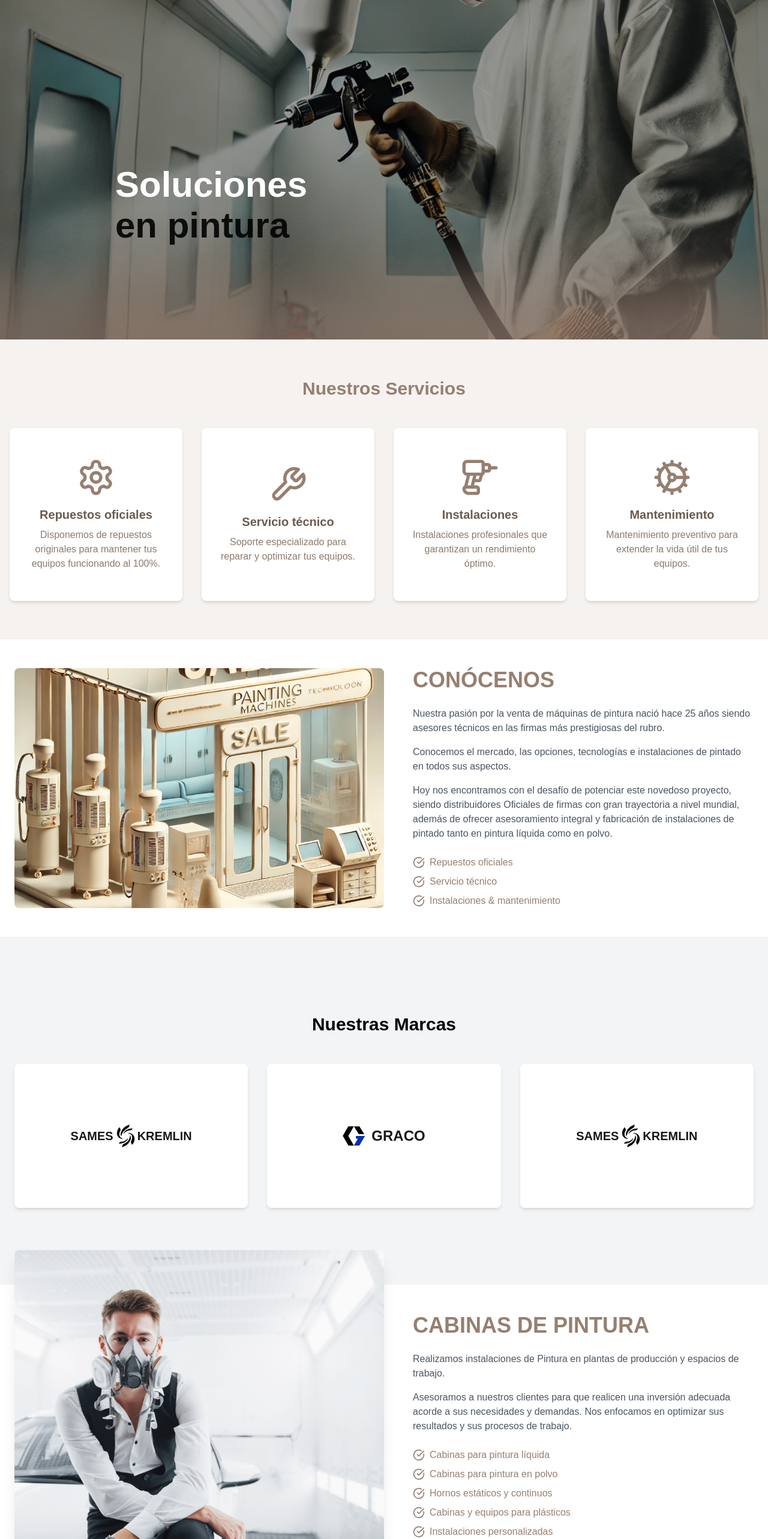
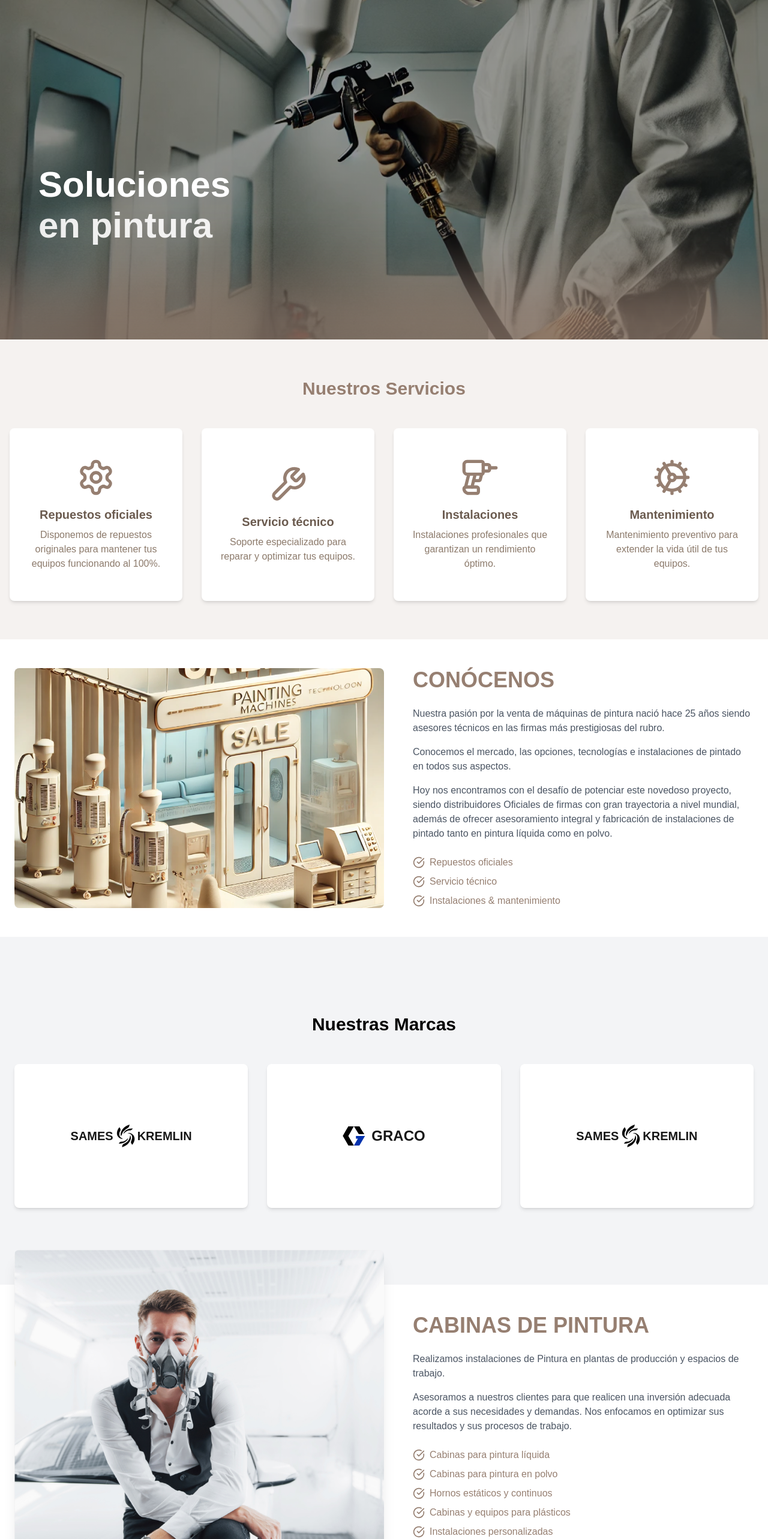
Before and after one commit to Danelarrate/mw-solutions, a Next.js app: page / in a window 1280 px wide. Shown: the part 234-2800 px from the top of the page at 60% size. Built offline with nearby package versions, Linux system fonts and the light colour scheme.

Commit message:
add paintbrush animation to brand card

```diff
--- a/src/app/globals.css
+++ b/src/app/globals.css
@@ -108,9 +108,45 @@ body {
     }
     100% {
       background: transparent;
-      color: black;
+      color: white;
       background-clip: text;
       background-blend-mode: normal;
-
     }
   }
+
+.cabin-image {
+      background-image: url('../public/cabincar.jpg');
+      background-size: cover;
+    }
+
+.image-paint-brush {
+  background-image: linear-gradient(0deg, rgba(0, 0, 0, 0), rgba(0, 0, 0, 0));
+  background-size: cover;
+  color: transparent;
+  transition: all;
+}
+
+@media (prefers-reduced-motion:no-preference){
+  .image-paint-brush:hover {
+    animation: picGifAnimation 1.75s forwards;
+    color: white;
+    /* Duración de la animación */
+  }
+
+  @keyframes picGifAnimation {
+    0% {
+      background-image: linear-gradient(0deg, rgba(0, 0, 0, .4), rgba(0, 0, 0, 0.4)), url('../public/brush.gif');
+      background-blend-mode: multiply;
+    }
+
+    99% {
+      background-image: linear-gradient(0deg, rgba(0, 0, 0, .4), rgba(0, 0, 0, 0.4)), url('../public/brush.gif');
+      background-blend-mode: multiply;
+    }
+
+    100% {
+      background-image: linear-gradient(0deg, rgba(0, 0, 0, 1), rgba(0, 0, 0, 1));
+      background-blend-mode: normal;
+    }
+  }
+     }
--- a/src/components/Brands.tsx
+++ b/src/components/Brands.tsx
@@ -51,8 +51,8 @@ export const Brands = () => {
                 {brand.logo}
               </div>
 
-              <div className='absolute inset-0 bg-black bg-opacity-75 rounded-lg flex items-center justify-center p-4 transition-opacity duration-300 opacity-0 hover:opacity-100'>
-                <p className='text-white text-center'>{brand.description}</p>
+              <div className='absolute inset-0 rounded-lg flex items-center justify-center p-4 image-paint-brush'>
+                <p className=' text-center'>{brand.description}</p>
               </div>
 
               <div className='sr-only'>{brand.description}</div>
--- a/src/components/CabinSection.tsx
+++ b/src/components/CabinSection.tsx
@@ -1,6 +1,5 @@
 import { CheckCircle } from 'lucide-react'
-import Image from 'next/image'
-import cabincar from '../public/cabincar.jpg'
+
 export const CabinSection = () => {
   return (
     <section className='py-12 bg-white'>
@@ -8,15 +7,7 @@ export const CabinSection = () => {
         <div className='flex flex-col md:flex-row items-center'>
           {/* Left side - Image */}
           <div className='w-full bg-black md:w-1/2 mb-8 md:mb-0 relative'>
-            <div className=' xl:h-[600px] md:h-96 w-full xl:absolute xl:top-[-330px] shadow-xl'>
-              <Image
-                src={cabincar}
-                alt='Técnico en cabina de pintura'
-                layout='fill'
-                objectFit='cover'
-                className='rounded-lg'
-              />
-            </div>
+            <div className=' xl:h-[600px] md:h-96 w-full xl:absolute xl:top-[-330px] shadow-xl cabin-image rounded-lg'></div>
           </div>
 
           {/* Right side - Content */}
--- a/src/components/Hero.tsx
+++ b/src/components/Hero.tsx
@@ -1,8 +1,8 @@
 export const Hero = () => {
   return (
     <div className=' h-dvh w-full flex justify-center items-center bg-hero bg-no-repeat bg-cover bg-center '>
-      <div className='absolute md:bottom-[20%] bottom-[20%] md:left-[15%]  '>
-        <h1 className=' md:text-6xl  text-4xl font-bold text-white z-10 '>
+      <div className='absolute  bottom-[20%] md:left-[5%]  left-[10%]  '>
+        <h1 className=' md:text-6xl  2xl:text-8xl text-4xl font-bold text-white z-10 '>
           <span className='inline-block '>Soluciones</span>
           <br />
           <span className='inline-block  mt-2  text-paint-animation'>
```
